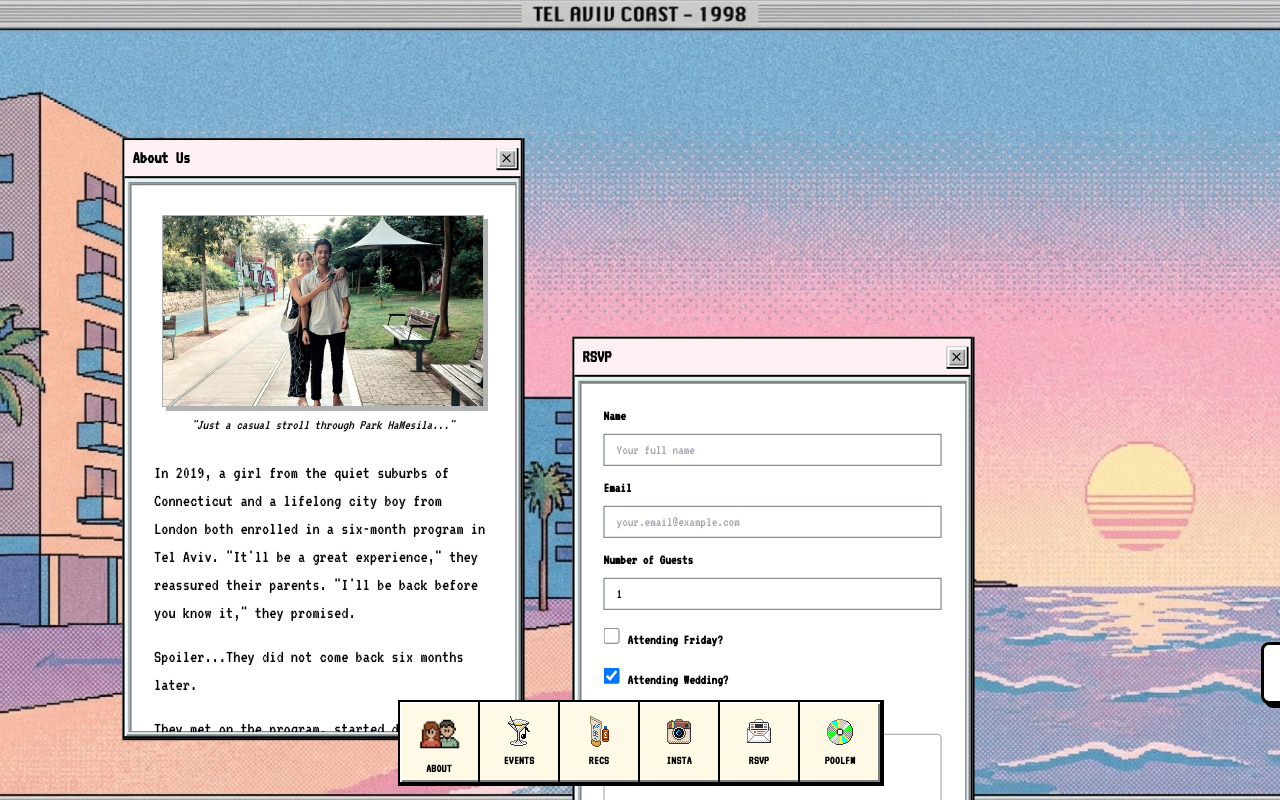
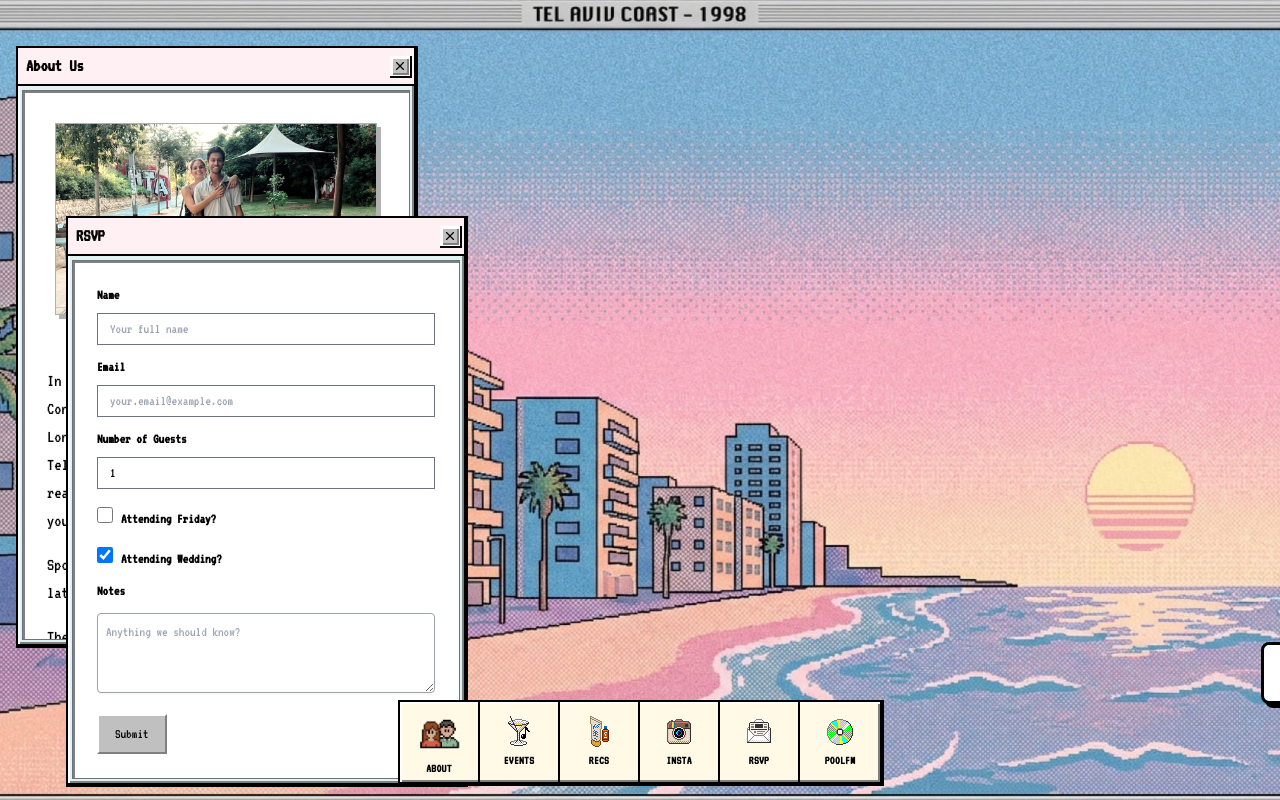
Before and after one commit to jacksgreen/jack-alex-weddding, a React (Vite) app: page / in a window 1280 px wide. Built offline with nearby package versions, Linux system fonts and the light colour scheme.

Commit message:
better position

```diff
--- a/src/App.tsx
+++ b/src/App.tsx
@@ -25,10 +25,10 @@ interface WindowState {
 
 // Helper to generate initial windows
 const getInitialWindows = (): WindowState[] => {
-  const aboutX = 50 + Math.random() * 80;
-  const aboutY = 50 + Math.random() * 80;
-  const rsvpX = aboutX + 450;
-  const rsvpY = aboutY + 200 + (Math.random() * 60 - 30);
+  const aboutX = 0;
+  const aboutY = 30;
+  const rsvpX = 50;
+  const rsvpY = 200;
 
   return [
     {
@@ -51,7 +51,7 @@ const getInitialWindows = (): WindowState[] => {
 function App() {
   const [isLoading, setIsLoading] = useState(true);
   const [windows, setWindows] = useState<WindowState[]>(getInitialWindows);
-  const [activeWindowId, setActiveWindowId] = useState<string | null>("about");
+  const [activeWindowId, setActiveWindowId] = useState<string | null>("rsvp");
 
   const openWindow = (
     id: string,
--- a/src/components/Window.tsx
+++ b/src/components/Window.tsx
@@ -32,29 +32,19 @@ const Window = ({
     return () => window.removeEventListener("resize", checkMobile);
   }, []);
 
-  // Generate random initial position for mobile (within 20% margin)
-  const getMobilePosition = () => {
-    if (typeof window === "undefined") return { x: 0, y: 0 };
-    const maxX = window.innerWidth * 0.2;
-    const maxY = window.innerHeight * 0.2;
-    return {
-      x: Math.random() * maxX,
-      y: Math.random() * maxY,
-    };
-  };
-
-  const [mobileInitialPos] = useState(getMobilePosition());
-
   return (
     <motion.div
       drag={true}
+      onDrag={(_e, info) => {
+        console.log(info.point.x, info.point.y);
+      }}
       dragControls={dragControls}
       dragListener={false}
       dragMomentum={false}
-      initial={isMobile ? mobileInitialPos : initialPosition}
-      className={`absolute shadow-win-out ${
-        isActive ? "z-50" : "z-10"
-      } ${isOzMode ? "bg-gray-800" : "bg-pool-mint"}`}
+      initial={initialPosition}
+      className={`absolute shadow-win-out ${isActive ? "z-50" : "z-10"} ${
+        isOzMode ? "bg-gray-800" : "bg-pool-mint"
+      }`}
       onMouseDown={onFocus}
       style={{
         border: "2px solid",
@@ -69,18 +59,22 @@ const Window = ({
       {/* Title Bar */}
       <div
         className={`flex justify-between items-center p-1 border-b-2 select-none cursor-move ${
-          isOzMode
-            ? "bg-gray-700 border-gray-900"
-            : "bg-pool-pink border-black"
+          isOzMode ? "bg-gray-700 border-gray-900" : "bg-pool-pink border-black"
         }`}
         onPointerDown={(e) => dragControls.start(e)}
       >
-        <div className={`font-bold px-1 flex items-center gap-2 ${
-          isOzMode ? "text-gray-100" : "text-black"
-        }`}>
-          {isOzMode && <span className="text-base brightness-150 contrast-125">🐾</span>}
+        <div
+          className={`font-bold px-1 flex items-center gap-2 ${
+            isOzMode ? "text-gray-100" : "text-black"
+          }`}
+        >
+          {isOzMode && (
+            <span className="text-base brightness-150 contrast-125">🐾</span>
+          )}
           {title}
-          {isOzMode && <span className="text-base brightness-150 contrast-125">🐾</span>}
+          {isOzMode && (
+            <span className="text-base brightness-150 contrast-125">🐾</span>
+          )}
         </div>
         <button
           onClick={(e) => {
```
